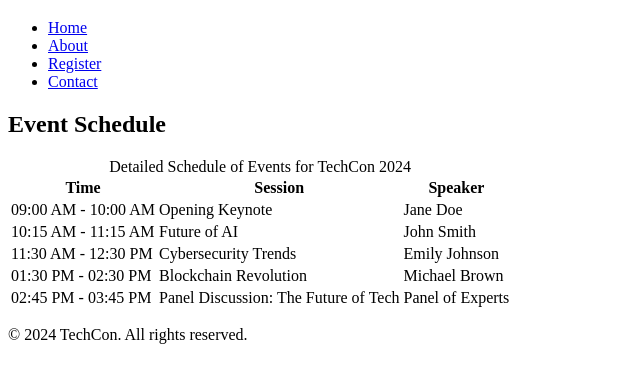
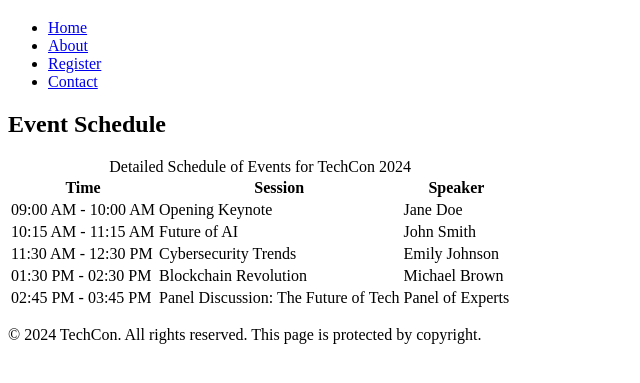
Before and after one commit to zemzem-h/TechCon_HTML, a plain HTML site: page techcon_website/schedule.html in a window 1280 px wide. Shown: the part 61-444 px from the top of the page, without its empty margins (0-640 px from the left). Drawn offline with Linux system fonts and the light colour scheme.

Commit message:
Updated footer to include the word 'copyright' in schedule.html

```diff
--- a/techcon_website/schedule.html
+++ b/techcon_website/schedule.html
@@ -61,7 +61,7 @@
     </main>
 
     <footer>
-        <p>&copy; 2024 TechCon. All rights reserved.</p>
+        <p>&copy; 2024 TechCon. All rights reserved. This page is protected by copyright.</p>
     </footer>
 </body>
 </html>
```
